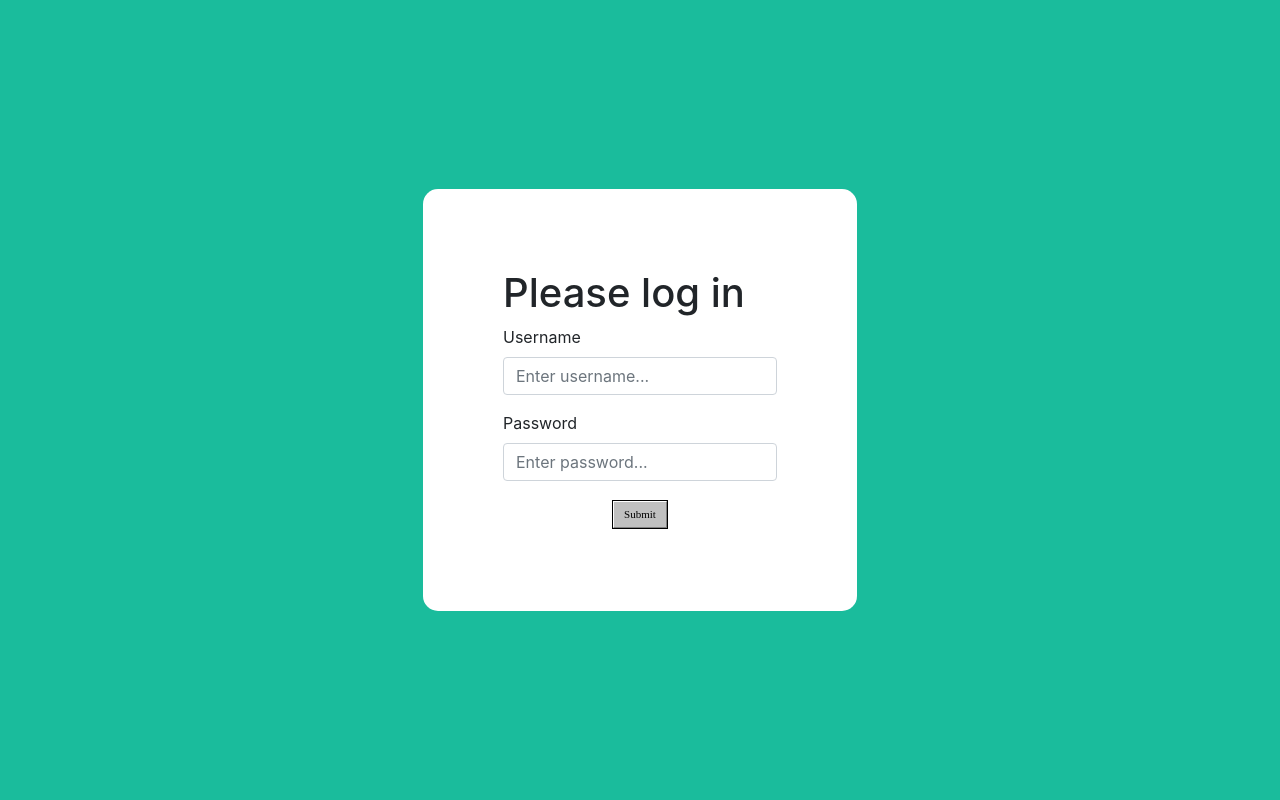
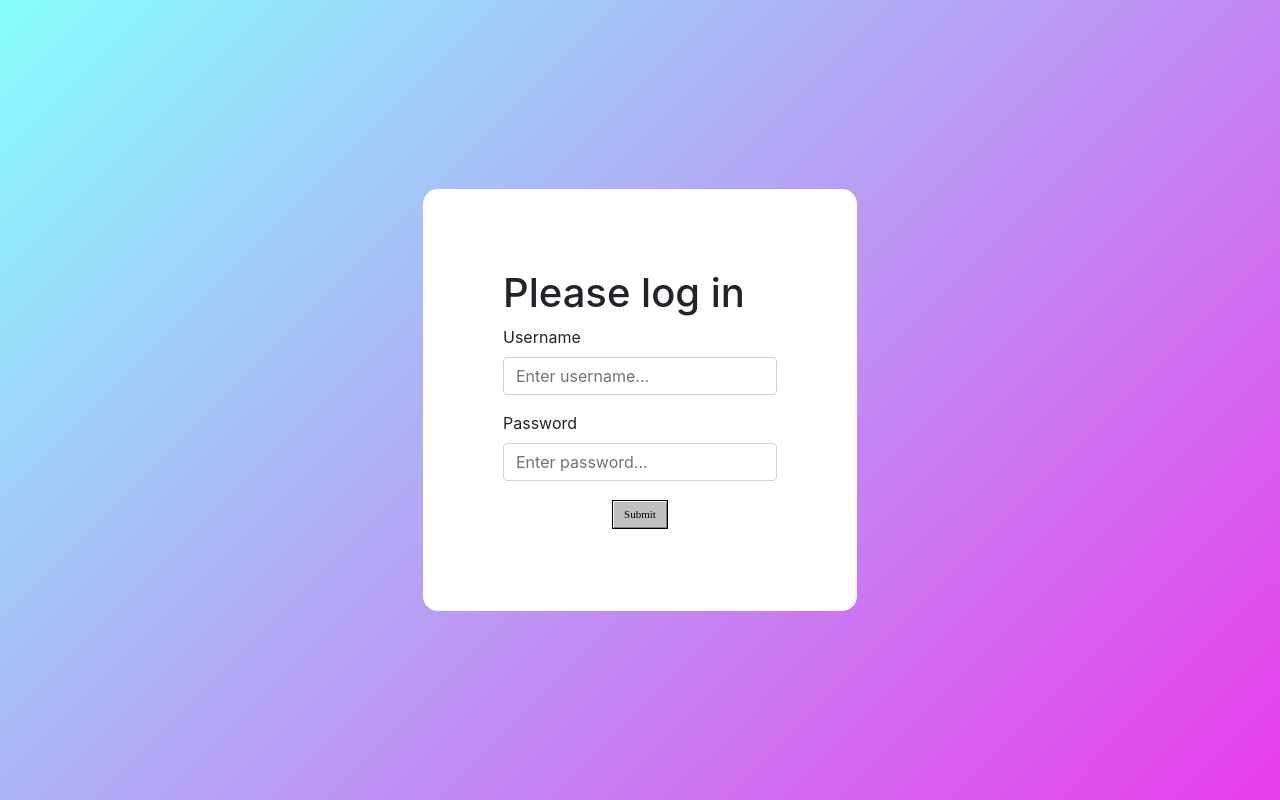
Before and after one commit to kblicharski/iot-project-2019, a React (Create React App) app in the folder client/: page /login in a window 1280 px wide. Built offline with nearby package versions, Linux system fonts and the light colour scheme.

Commit message:
Small changes to styling.

```diff
--- a/client/src/style.css
+++ b/client/src/style.css
@@ -3,7 +3,12 @@ idea: http://kristopolous.github.io/BOOTSTRA.386/index.html
 */
 
 .center{
-  background-color: #1abc9c;
+  background: #87fffd;
+  background: -moz-linear-gradient(-45deg, #87fffd 0%, #e93cec 100%);
+  background: -webkit-linear-gradient(-45deg, #87fffd 0%,#e93cec 100%);
+  background: linear-gradient(135deg, #87fffd 0%,#e93cec 100%);
+  filter: progid:DXImageTransform.Microsoft.gradient( startColorstr='#87fffd', endColorstr='#e93cec',GradientType=1 );
+
   position: absolute;
   height: 100%;
   width: 100%;
```
